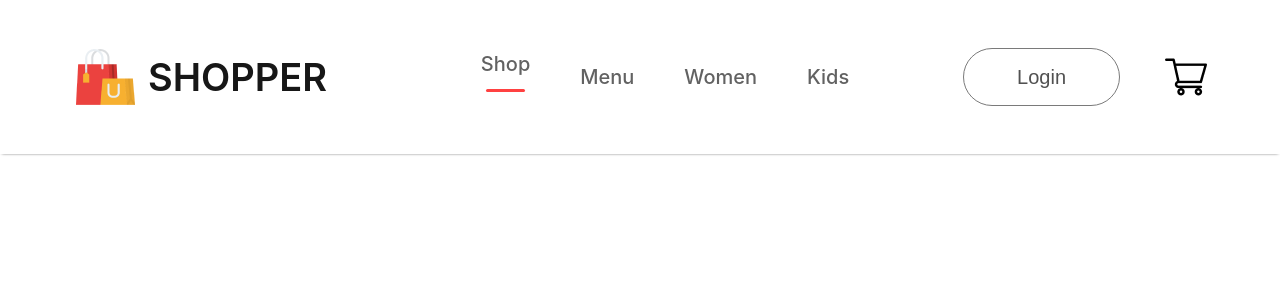
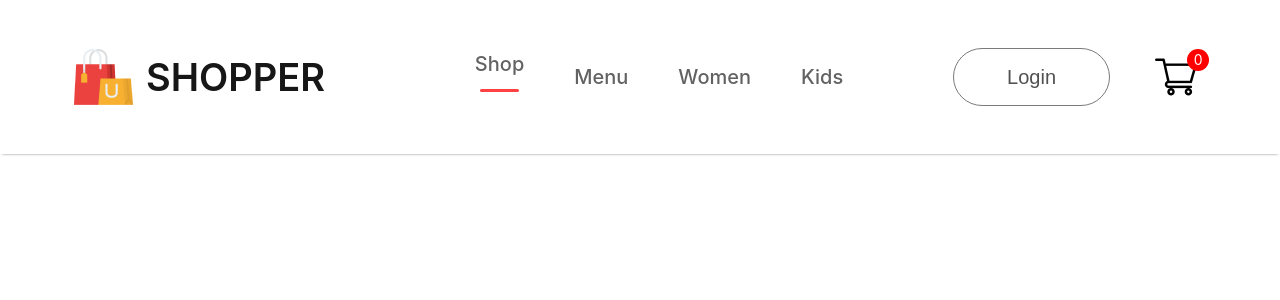
Before and after one commit to nawodi-priyawansha/ecommerce-frontend, a React (Create React App) app: page / in a window 1280 px wide. Shown: the top 300 px of the page. Built offline with nearby package versions, Linux system fonts and the light colour scheme.

Commit message:
created nav bar

```diff
--- a/src/Components/Navbar/Navbar.css
+++ b/src/Components/Navbar/Navbar.css
@@ -55,3 +55,19 @@
     cursor: pointer;
     background: white;
 }
+.nav-login-cart button:active{
+    background: #f3f3f3;
+}
+.nav-cart-count{
+    width: 22px;
+    height: 22px;
+    display: flex;
+    justify-content: center;
+    align-items: center;
+    margin-top: -35px;
+    margin-left: -55px;
+    border-radius: 11px;
+    font-size: 14px;
+    background: red;
+    color: white;
+}
--- a/src/Components/Navbar/Navbar.jsx
+++ b/src/Components/Navbar/Navbar.jsx
@@ -19,6 +19,7 @@
         <div className="nav-login-cart">
             <button>Login</button>
             <img src={cart_icon} alt="" />
+            <div className="nav-cart-count">0</div>
         </div>
     </div>
   )
```
